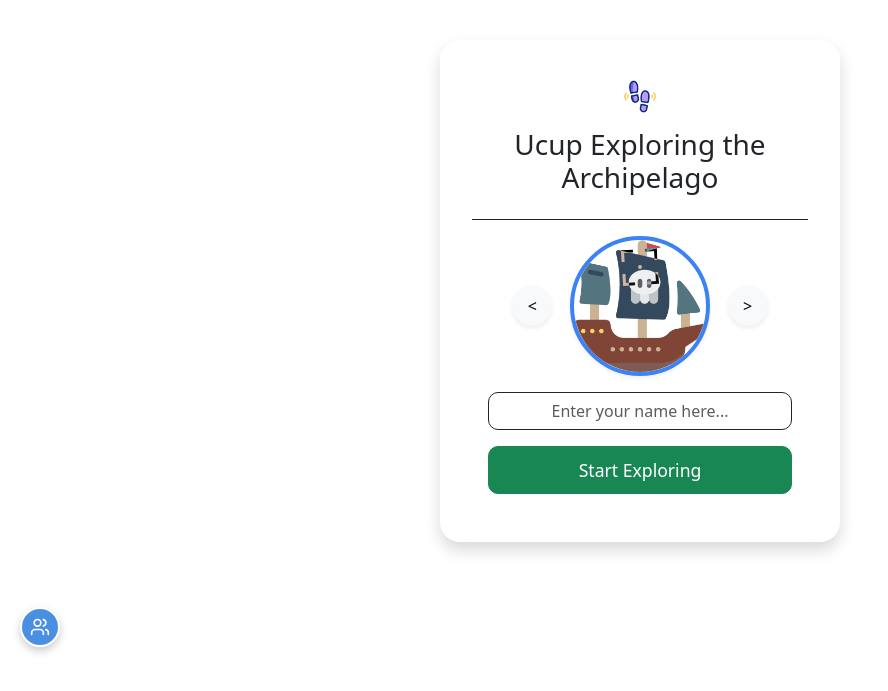
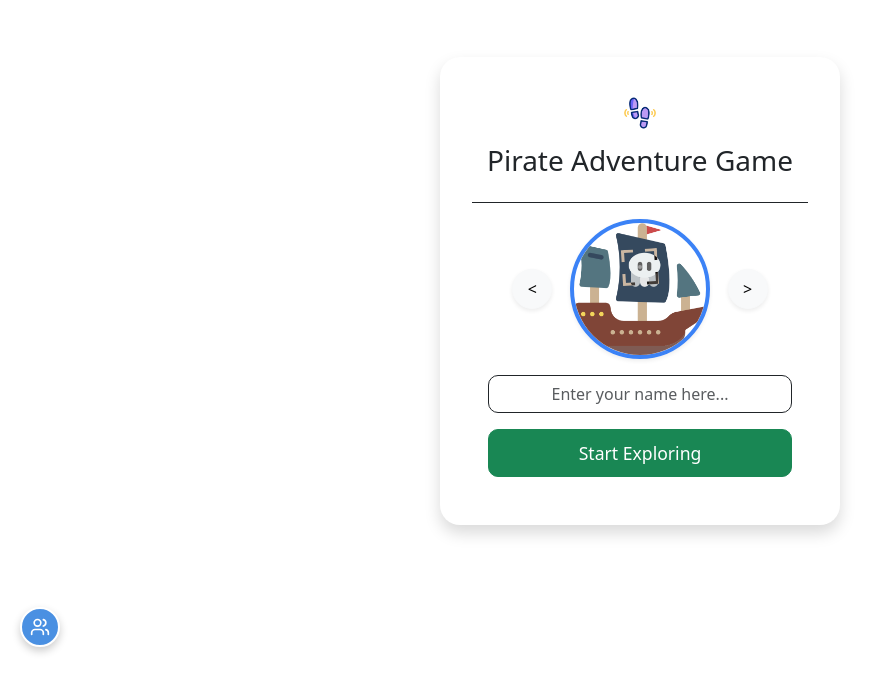
Before and after one commit to VerlyTan11/UAS_Kelompok3_WebProg, a React (Vite) app: page / in a window 1280 px wide. Shown: the part 133-824 px from the top of the page, without its empty margins (0-888 px from the left). Built offline with nearby package versions, Linux system fonts and the light colour scheme; a web font is replaced by a local one.

Commit message:
change title and backsound

```diff
--- a/src/components/InitialScreen.jsx
+++ b/src/components/InitialScreen.jsx
@@ -64,7 +64,7 @@ const InitialScreen = () => {
                 style={{ width: "13%", marginBottom: "10px" }}
               />
               <br />
-              Ucup Exploring the Archipelago
+              Pirate Adventure Game
             </h3>
           </div>
 
@@ -171,7 +171,7 @@ const InitialScreen = () => {
           </ul>
 
           <p className="fw-bold text-center mt-3">
-            Are you ready to explore Indonesia with Ucup? 🌍
+            Are you ready to explore, Kapten? 🌍
           </p>
         </Modal.Body>
 
```
Also changed, not shown: 1 other file (tests, documents, lock files or other folders).
